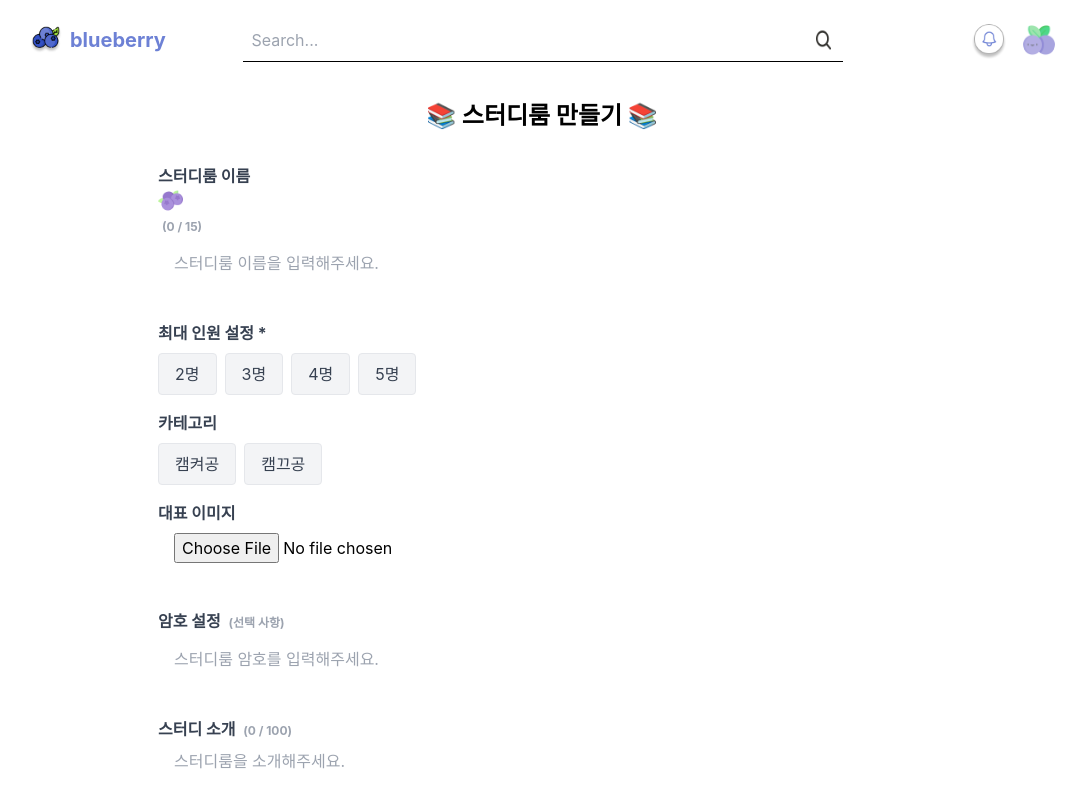
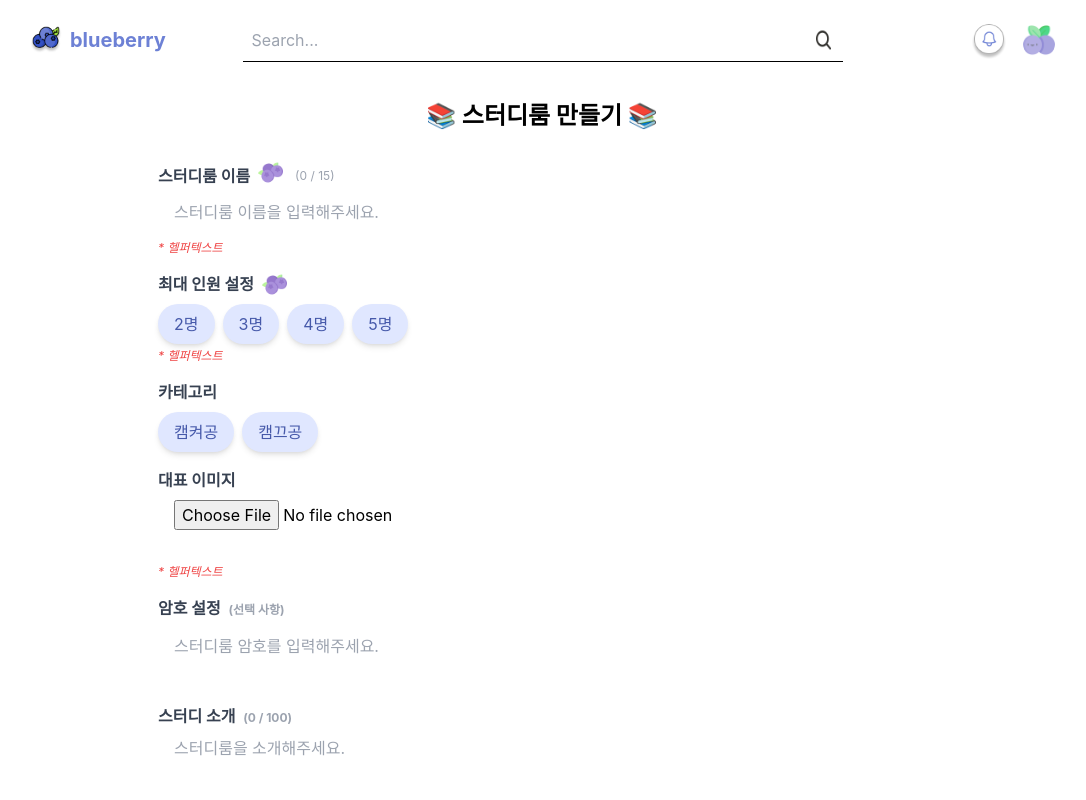
Before and after one commit to 100-hours-a-week/5-bluestarfish-blueberry-fe, a React (Create React App) app: page /studyroom/create in a window 1280 px wide. Shown: the top 800 px of the page, without its empty margins (98-1184 px from the left). Built offline with nearby package versions, Linux system fonts and the light colour scheme.

Commit message:
🎨 Modify CreateStudyRoomContainer

```diff
--- a/src/components/Container/CreateStudyRoomContainer.tsx
+++ b/src/components/Container/CreateStudyRoomContainer.tsx
@@ -3,56 +3,59 @@ import React, { useState } from 'react';
 const CreateStudyRoomPage: React.FC = () => {
   const [studyRoomName, setStudyRoomName] = useState('');
   const [maxUsers, setMaxUsers] = useState<number | null>(null);
-  const [category, setCategory] = useState<string[]>([]);
+  const [category, setCategory] = useState<string | null>(null);
   const [thumbnail, setThumbnail] = useState<File | null>(null);
   const [password, setPassword] = useState('');
   const [description, setDescription] = useState('');
-  const [errors, setErrors] = useState<{ [key: string]: string }>({});
 
-  // 유효성 검사 함수들
+  const [studyRoomNameError, setStudyRoomNameError] = useState('* 헬퍼텍스트');
+  const [maxUsersError, setMaxUsersError] = useState('* 헬퍼텍스트');
+  const [thumbnailError, setThumbnailError] = useState('* 헬퍼텍스트');
+  const [passwordError, setPasswordError] = useState('');
+
   const validateStudyRoomName = () => {
     if (!studyRoomName) {
-      setErrors(prev => ({ ...prev, studyRoomName: '스터디룸 이름을 입력해주세요.' }));
+      setStudyRoomNameError('스터디룸 이름을 입력해주세요.');
       return false;
     } else if (studyRoomName.length < 2 || studyRoomName.length > 15) {
-      setErrors(prev => ({ ...prev, studyRoomName: '스터디룸 이름은 2자 이상, 15자 이하여야 합니다.' }));
+      setStudyRoomNameError('스터디룸 이름은 2자 이상, 15자 이하여야 합니다.');
       return false;
     }
-    setErrors(prev => ({ ...prev, studyRoomName: '' }));
+    setStudyRoomNameError('통과');
     return true;
   };
 
   const validateMaxUsers = () => {
     if (!maxUsers) {
-      setErrors(prev => ({ ...prev, maxUsers: '최대 인원을 선택해주세요.' }));
+      setMaxUsersError('최대 인원을 선택해주세요.');
       return false;
     }
-    setErrors(prev => ({ ...prev, maxUsers: '' }));
+    setMaxUsersError('통과');
     return true;
   };
 
   const validateThumbnail = () => {
     if (thumbnail && !['image/jpeg', 'image/png'].includes(thumbnail.type)) {
-      setErrors(prev => ({ ...prev, thumbnail: '이미지 파일은 JPG, JPEG, PNG 형식이어야 합니다.' }));
+      setThumbnailError('이미지 파일은 JPG, JPEG, PNG 형식이어야 합니다.');
       return false;
     } else if (thumbnail && thumbnail.size > 3 * 1024 * 1024) {
-      setErrors(prev => ({ ...prev, thumbnail: '이미지 파일 크기는 최대 5MB입니다.' }));
+      setThumbnailError('이미지 파일 크기는 최대 3MB입니다.');
       return false;
     }
-    setErrors(prev => ({ ...prev, thumbnail: '' }));
+    setThumbnailError('통과');
     return true;
   };
 
   const validatePassword = () => {
-    const passwordRegex = /^[a-zA-Z0-9]*$/; // 영문과 숫자만 허용하는 정규식
+    const passwordRegex = /^[a-zA-Z0-9]*$/;
     if (password && (password.length < 4 || password.length > 20)) {
-      setErrors(prev => ({ ...prev, password: '암호는 4자 이상, 20자 이하여야 합니다.' }));
+      setPasswordError('암호는 4자 이상, 20자 이하여야 합니다.');
       return false;
     } else if (password && !passwordRegex.test(password)) {
-      setErrors(prev => ({ ...prev, password: '영문 혹은 숫자만 입력해주세요.' }));
+      setPasswordError('영문 혹은 숫자만 입력해주세요.');
       return false;
     }
-    setErrors(prev => ({ ...prev, password: '' }));
+    setPasswordError('통과');
     return true;
   };
 
@@ -67,8 +70,25 @@ const CreateStudyRoomPage: React.FC = () => {
 
   const handleSubmit = () => {
     if (validateForm()) {
-      // 스터디룸 생성 로직
       console.log('스터디룸 생성 성공');
+    }
+  };
+
+  const handleMaxUsersClick = (selectedMaxUsers: number) => {
+    if (maxUsers === selectedMaxUsers) {
+      setMaxUsers(null);
+      setMaxUsersError('최대 인원을 선택해주세요.');
+    } else {
+      setMaxUsers(selectedMaxUsers);
+      setMaxUsersError('통과');
+    }
+  };
+
+  const handleCategoryClick = (selectedCategory: string) => {
+    if (category === selectedCategory) {
+      setCategory(null);
+    } else {
+      setCategory(selectedCategory);
     }
   };
 
@@ -78,50 +98,87 @@ const CreateStudyRoomPage: React.FC = () => {
       <div className="w-full max-w-3xl">
 
         {/* 스터디룸 이름 입력 필드 */}
-        <div className="mb-4 relative">
-          <label className="block text-gray-700 text-m font-bold mb-2" htmlFor="studyRoomName">
-            스터디룸 이름 <img src={`${process.env.PUBLIC_URL}/assets/images/blueberry-icon.png`} className='w-[25px] h-[25px]'/><span className="text-gray-400 text-xs pl-1">({studyRoomName.length} / 15)</span>
+        <div className="mb-4">
+          <div className="flex items-center space-x-2">
+            <label className="block text-gray-700 text-m font-bold" htmlFor="studyRoomName">
+              스터디룸 이름
             </label>
+            <img
+              src={`${process.env.PUBLIC_URL}/assets/images/blueberry-icon.png`}
+              className="w-[25px] h-[25px] mt-[-7px]"
+              alt="Icon"
+            />
+            <span className="text-gray-400 text-xs pl-1">({studyRoomName.length} / 15)</span>
+          </div>
+
+          <div className="relative">
             <input
               id="studyRoomName"
               type="text"
               maxLength={15}
               value={studyRoomName}
-            onChange={(e) => setStudyRoomName(e.target.value)}
+              onChange={(e) => {
+                setStudyRoomName(e.target.value);
+                validateStudyRoomName();
+              }}
               onBlur={validateStudyRoomName}
               placeholder="스터디룸 이름을 입력해주세요."
-            className="input peer input-alt w-full border-b-[1px] border-none bg-transparent focus:outline-none focus:ring-0 pb-3 mb-3"
+              className="input peer input-alt w-full border-none bg-transparent focus:outline-none focus:ring-0"
             />
-          <span className="absolute bottom-3 left-0 w-0 h-[1.5px] bg-[#A98BFF] transition-all duration-700 ease-in-out peer-focus:w-full mb-3"></span>
-          {errors.studyRoomName && <p className="text-red-500 text-xs italic">{errors.studyRoomName}</p>}
+            <span className="absolute bottom-0 left-0 w-0 h-[1.5px] bg-[#A98BFF] transition-all duration-700 ease-in-out peer-focus:w-full"></span>
+          </div>
+          {studyRoomNameError && (
+            <p
+              className={`text-xs italic mt-1 ${studyRoomNameError === '통과' ? 'text-blue-500' : 'text-red-500'
+                }`}
+            >
+              {studyRoomNameError}
+            </p>
+          )}
           </div>
 
         {/* 최대 인원 설정 */}
         <div className="mb-4">
-          <label className="block text-gray-700 text-m font-bold mb-2">최대 인원 설정 *</label>
+          <div className="flex items-center space-x-2">
+            <label className="block text-gray-700 text-m font-bold mb-2">최대 인원 설정</label>
+            <img
+              src={`${process.env.PUBLIC_URL}/assets/images/blueberry-icon.png`}
+              className="w-[25px] h-[25px] mt-[-7px]"
+              alt="Icon"
+            />
+          </div>
           <div className="flex space-x-2">
-            {[2, 3, 4, 5].map(num => (
+            {[2, 3, 4, 5].map((num) => (
               <button
                 key={num}
-                onClick={() => setMaxUsers(num)}
-                className={`py-2 px-4 rounded border ${maxUsers === num ? 'bg-blue-500 text-white' : 'bg-gray-100 text-gray-700'}`}
+                onClick={() => handleMaxUsersClick(num)}
+                className={`flex items-center space-x-2 px-4 py-2 rounded-full shadow-md hover:bg-[#6D81D5] hover:text-white transition duration-300 ${maxUsers === num ? 'bg-[#6D81D5] text-white' : 'bg-[#E0E7FF] text-[#4659AA]'
+                  }`}
               >
                 {num}명
               </button>
             ))}
           </div>
-          {errors.maxUsers && <p className="text-red-500 text-xs italic">{errors.maxUsers}</p>}
+          {maxUsersError && (
+            <p
+              className={`text-xs italic mt-1 ${maxUsersError === '통과' ? 'text-blue-500' : 'text-red-500'
+                }`}
+            >
+              {maxUsersError}
+            </p>
+          )}
         </div>
 
         {/* 카테고리 선택 */}
         <div className="mb-4">
           <label className="block text-gray-700 text-m font-bold mb-2">카테고리</label>
           <div className="flex space-x-2">
-            {['캠켜공', '캠끄공'].map(cat => (
+            {['캠켜공', '캠끄공'].map((cat) => (
               <button
                 key={cat}
-                onClick={() => setCategory([...category, cat])}
-                className={`py-2 px-4 rounded border ${category.includes(cat) ? 'bg-blue-500 text-white' : 'bg-gray-100 text-gray-700'}`}
+                onClick={() => handleCategoryClick(cat)}
+                className={`flex items-center space-x-2 px-4 py-2 rounded-full shadow-md hover:bg-[#6D81D5] hover:text-white transition duration-300 ${category === cat ? 'bg-[#6D81D5] text-white' : 'bg-[#E0E7FF] text-[#4659AA]'
+                  }`}
               >
                 {cat}
               </button>
@@ -143,7 +200,14 @@ const CreateStudyRoomPage: React.FC = () => {
             className="input peer input-alt w-full border-b-[1px] border-none bg-transparent focus:outline-none focus:ring-0 pb-3 mb-3"
           />
           <span className="absolute bottom-3 left-0 w-0 h-[1.5px] bg-[#A98BFF] transition-all duration-700 ease-in-out peer-focus:w-full mb-3"></span>
-          {errors.thumbnail && <p className="text-red-500 text-xs italic">{errors.thumbnail}</p>}
+          {thumbnailError && (
+            <p
+              className={`text-xs italic mt-1 ${thumbnailError === '통과' ? 'text-blue-500' : 'text-red-500'
+                }`}
+            >
+              {thumbnailError}
+            </p>
+          )}
         </div>
 
         {/* 암호 설정 */}
@@ -156,13 +220,22 @@ const CreateStudyRoomPage: React.FC = () => {
             type="text"
             maxLength={20}
             value={password}
-            onChange={(e) => setPassword(e.target.value)}
-            onBlur={validatePassword}
+            onChange={(e) => {
+              setPassword(e.target.value);
+              validatePassword();
+            }}
             placeholder="스터디룸 암호를 입력해주세요."
             className="input peer input-alt w-full border-b-[1px] border-none bg-transparent focus:outline-none focus:ring-0 pb-3 mb-3"
           />
           <span className="absolute bottom-3 left-0 w-0 h-[1.5px] bg-[#A98BFF] transition-all duration-700 ease-in-out peer-focus:w-full mb-3"></span>
-          {errors.password && <p className="text-red-500 text-xs italic">{errors.password}</p>}
+          {passwordError && (
+            <p
+              className={`text-xs italic mt-1 ${passwordError === '통과' ? 'text-blue-500' : 'text-red-500'
+                }`}
+            >
+              {passwordError}
+            </p>
+          )}
         </div>
 
         {/* 스터디 소개 */}
@@ -185,7 +258,7 @@ const CreateStudyRoomPage: React.FC = () => {
         {/* 스터디룸 생성 버튼 */}
         <button
           onClick={handleSubmit}
-          className="w-full bg-blue-500 text-white py-2 rounded shadow"
+          className="w-full flex items-center space-x-2 px-4 py-2 rounded-full shadow-md bg-[#6D81D5] text-white hover:bg-[#4659AA] transition duration-300"
         >
           스터디룸 생성
         </button>
```
Lines whose indentation alone changed are shown as unchanged.
